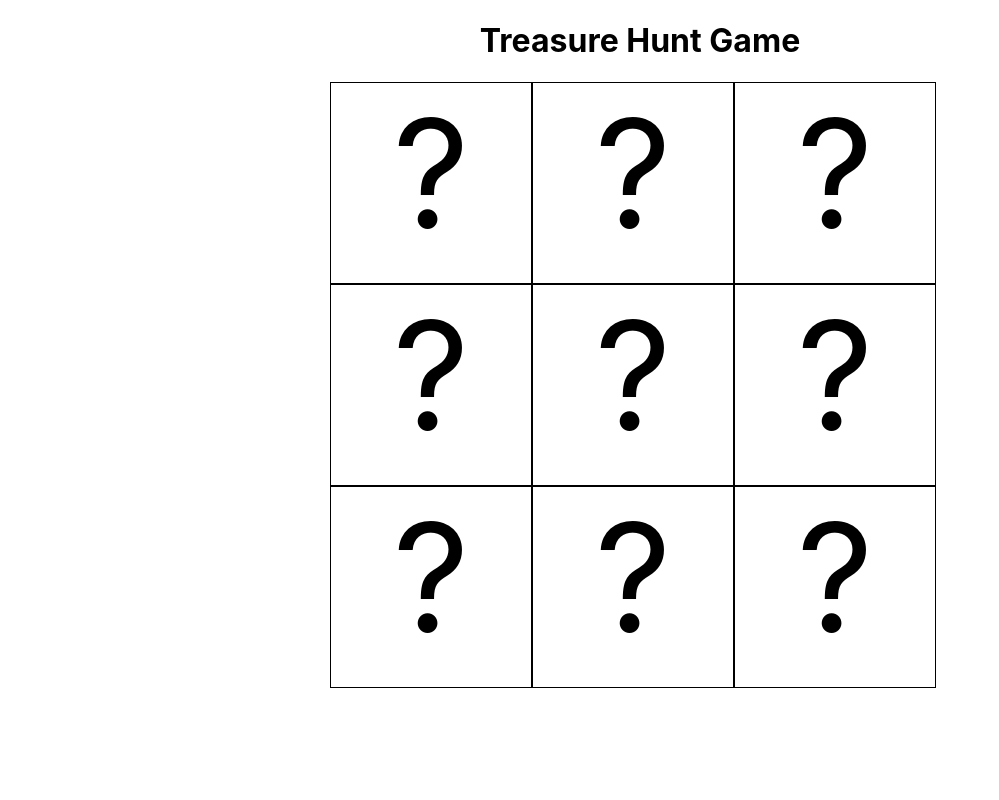
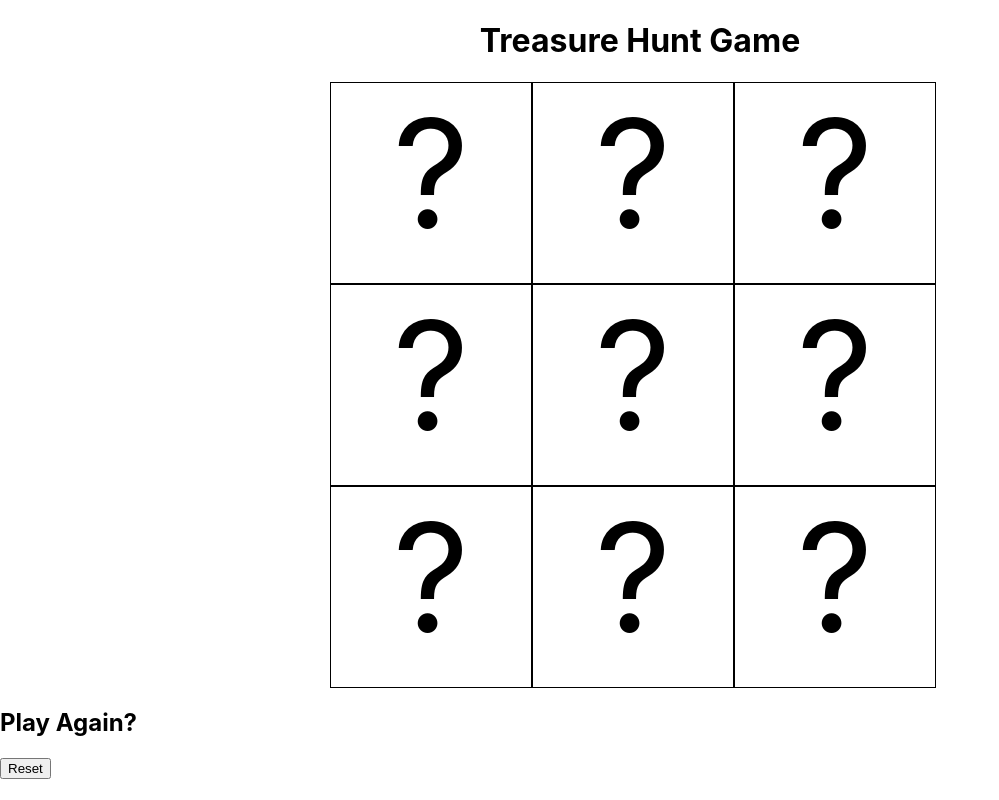
Before and after one commit to learn-academy-2023-alpha/treasure-hunt-RichDTran, a React (Create React App) app: page / in a window 1280 px wide. Shown: the whole page, without its empty margins (0-999 px from the left). Built offline with nearby package versions, Linux system fonts and the light colour scheme.

Commit message:
Reset button

```diff
--- a/src/App.js
+++ b/src/App.js
@@ -1,5 +1,6 @@
 import React, { useState } from "react"
 import "./App.css"
+import Playagain from "./components/Playagain"
 import Square from "./components/Square"
 
 const App = () => {
@@ -47,6 +48,10 @@ const handleGamePlay =(index) => {
         )
       })}
       </div>
+      <div>
+        <h2>Play Again?</h2>
+        <Playagain/>
+      </div>
     </>
   )
 }
--- /dev/null
+++ b/src/components/Playagain.js
@@ -0,0 +1,11 @@
+import React from 'react'
+
+const Playagain = (refresh) => {
+   return(
+    <>
+       { <button onClick="reset()">Reset</button>}
+    </>
+   )
+}
+
+export default Playagain
```
